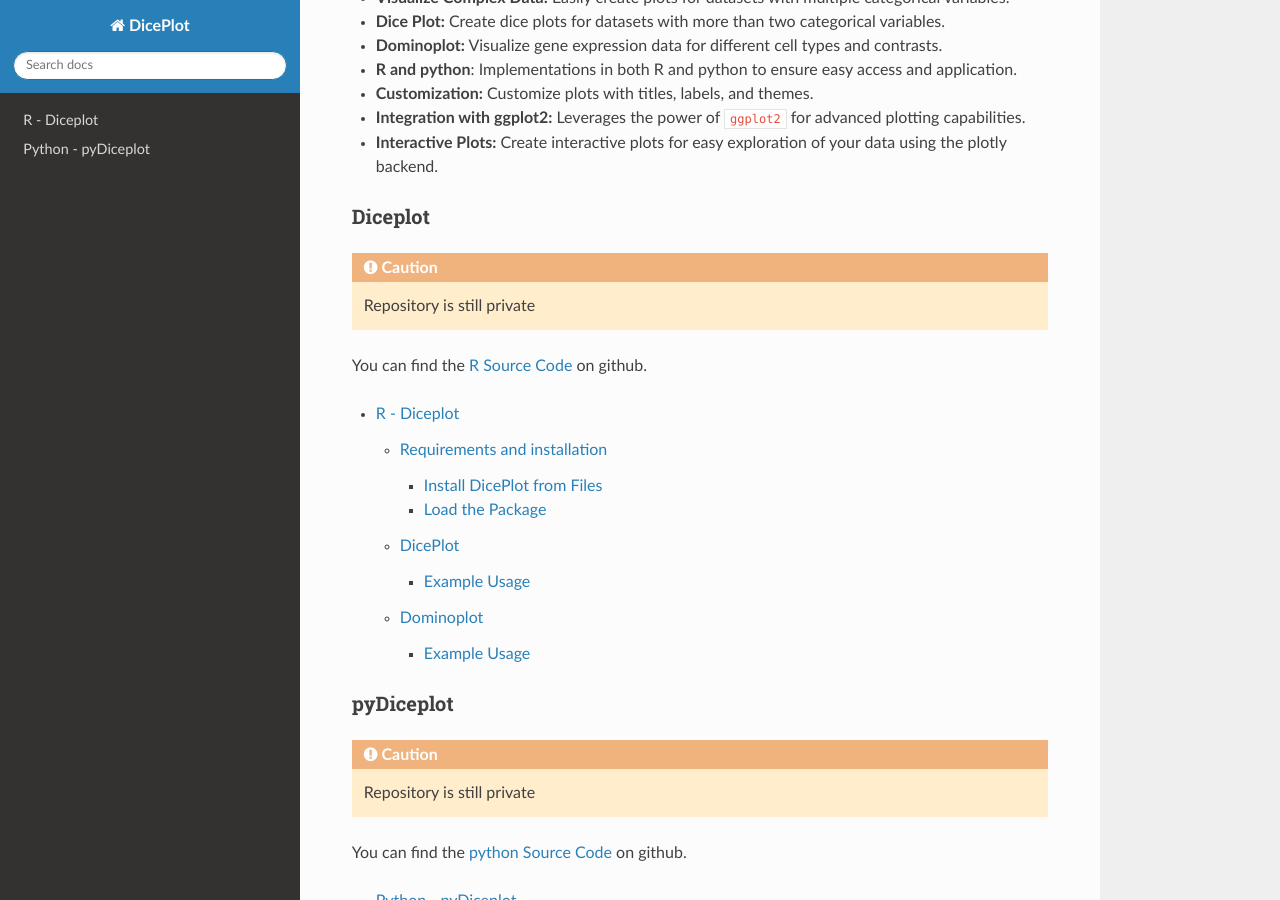
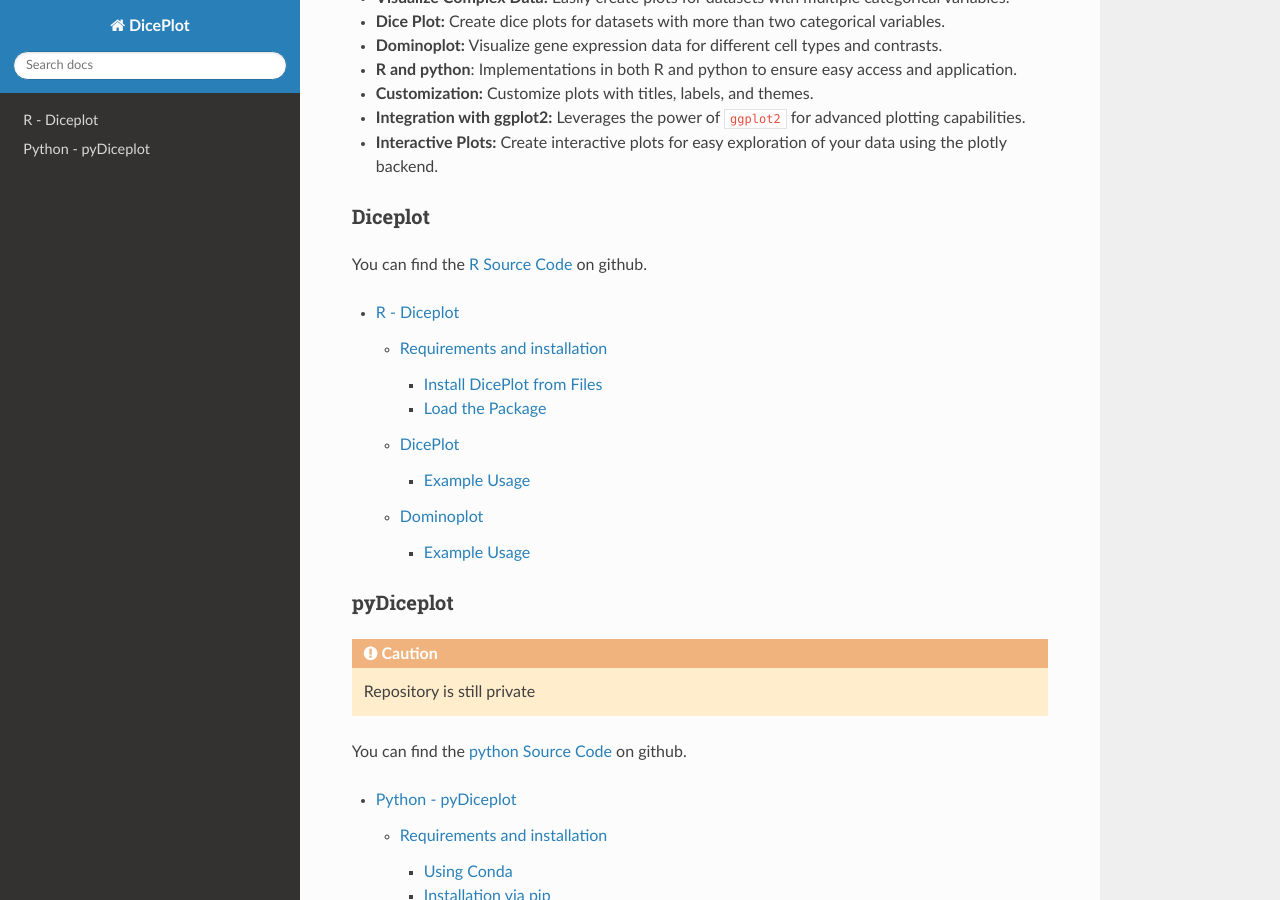
Before and after one commit to maflot/ReadTheDocsDiceplot, a Sphinx documentation site: the page built from docs/source/index.rst, in a window 1280 px wide and 900 px high, scrolled down 1213 px. Built offline with Sphinx 7.4.7 and the Read the Docs theme 3.1.0, drawn with Linux system fonts in a browser that asks for light colours.

Commit message:
diceplot repo is online

```diff
--- a/docs/source/index.rst
+++ b/docs/source/index.rst
@@ -32,10 +32,6 @@ Features
 
 Diceplot
 --------
-.. caution::
-
-   Repository is still private
-
 You can find the `R Source Code <https://github.com/maflot/DicePlot>`_ on github.
 
 .. toctree::
```
